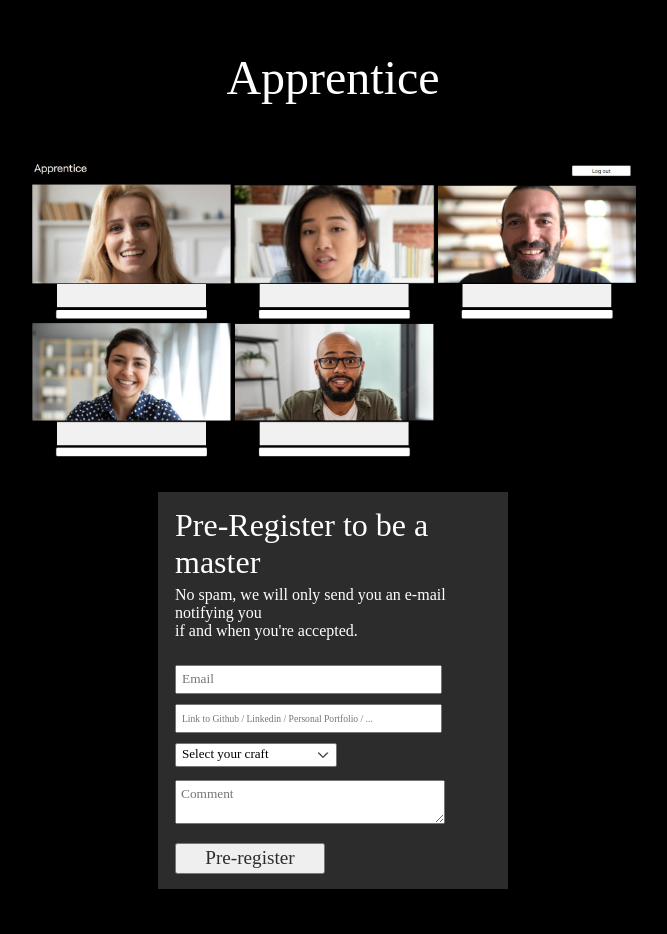
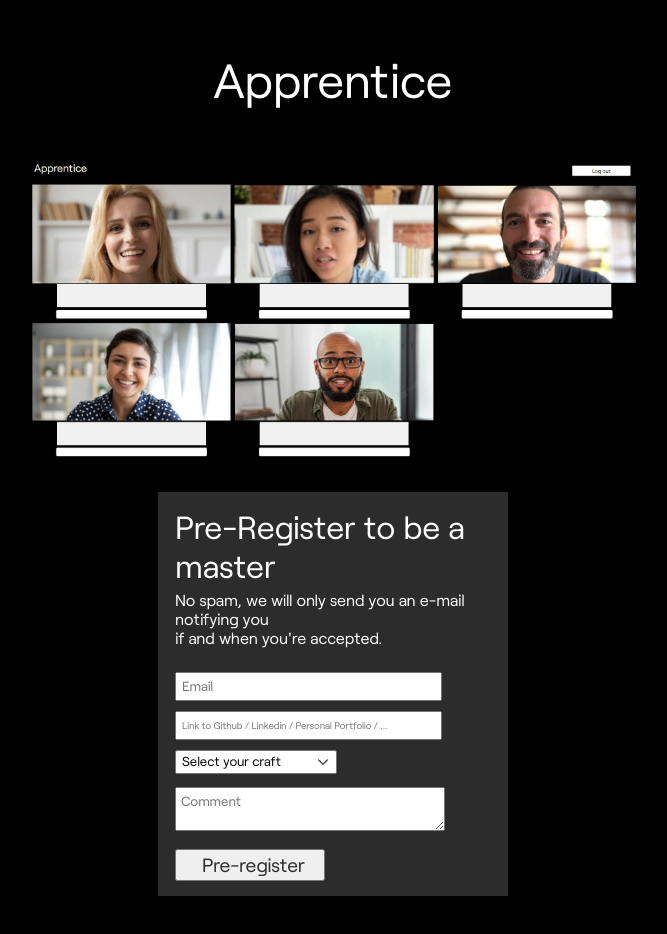
Before and after one commit to eliasdevdev/ApprenticeMERN, a website: page public/PreRegisterMaster.html in a window 1280 px wide. Shown: the whole page, without its empty margins (307-974 px from the left). Drawn offline with Linux system fonts and the light colour scheme.

Commit message:
font fix

```diff
--- a/public/css/PRMStyle.css
+++ b/public/css/PRMStyle.css
@@ -10,7 +10,7 @@
   *{
     padding: 0;
     margin: 0;
-    font-family: 'Roobert-Regular';
+    font-family: 'Roobert';
     color: white;
   }
   html{
```
